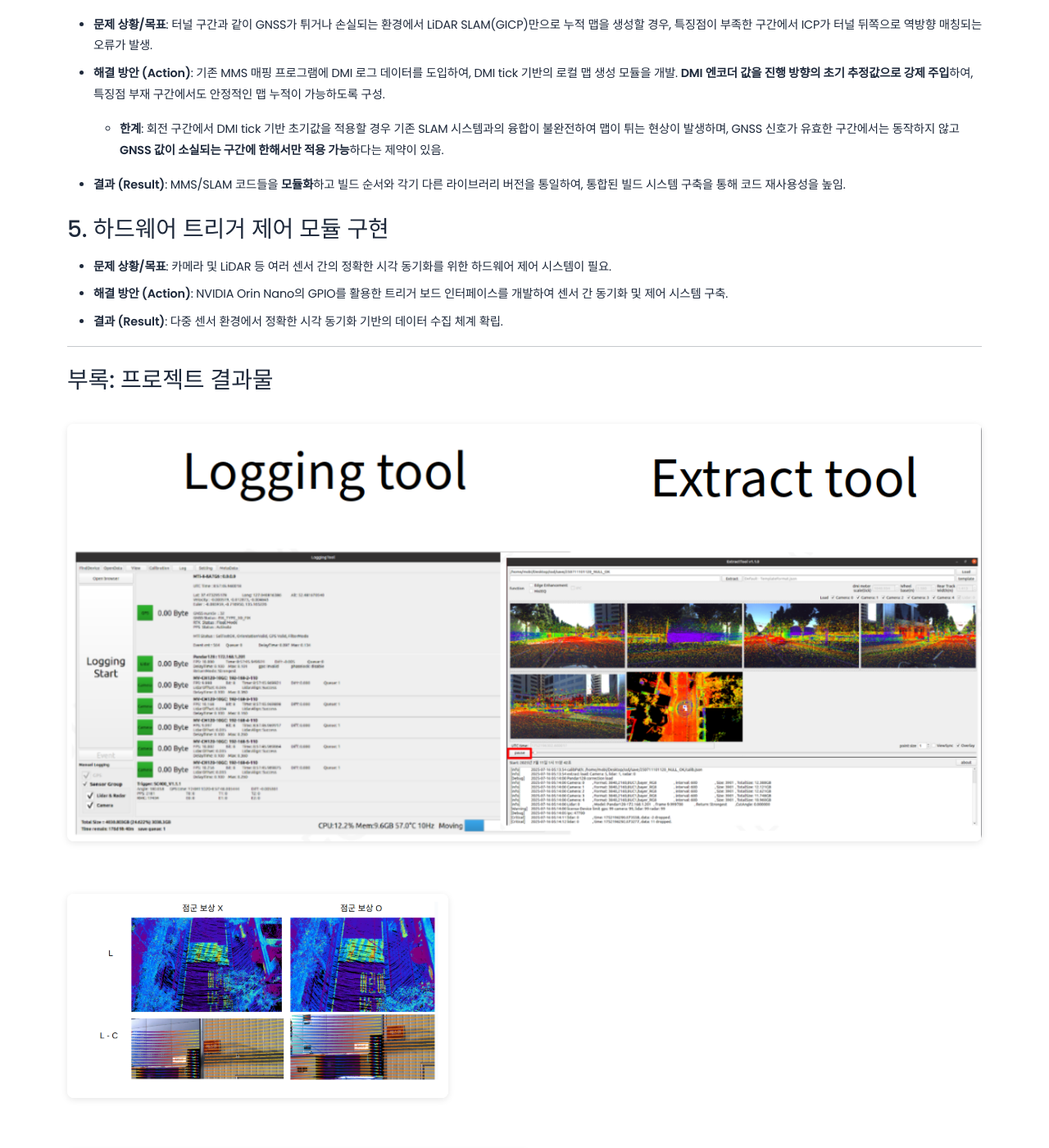
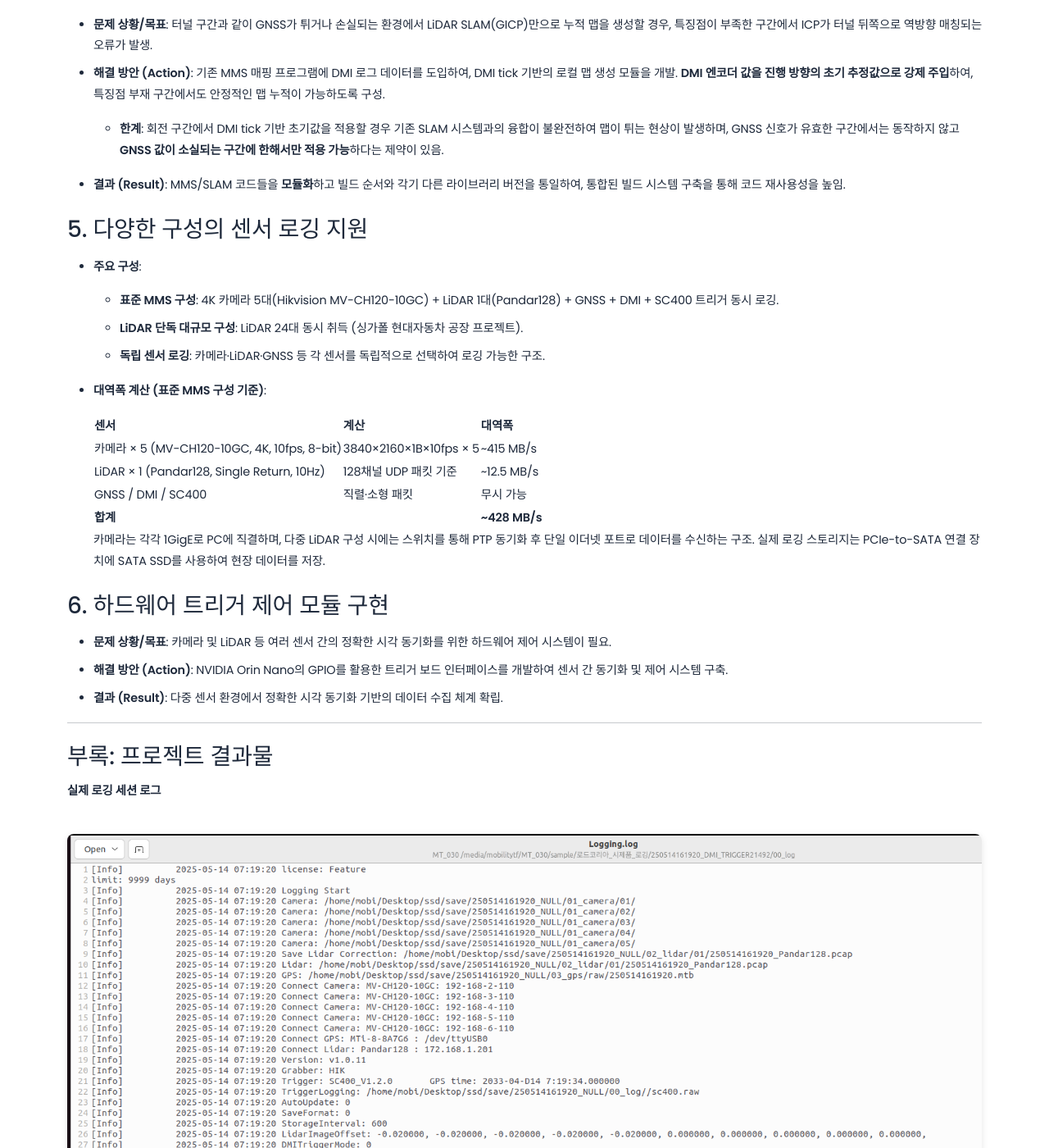
Before and after one commit to jinwoo-Sync/jinwoo-Sync.github.io, a Jekyll site: the page built from _projects/replica.md, in a window 1280 px wide and 1400 px high, scrolled down 1628 px. Shown: the whole window at 82% size. Built offline with Jekyll 4.4.1, drawn with Linux system fonts in a browser that asks for light colours; some of the changed text lies outside the part shown.

Commit message:
로깅 세션 및 대역폭 계산 부분 추가

```diff
--- a/_projects/replica.md
+++ b/_projects/replica.md
@@ -48,7 +48,25 @@ order: 5
   - **한계**: 회전 구간에서 DMI tick 기반 초기값을 적용할 경우 기존 SLAM 시스템과의 융합이 불완전하여 맵이 튀는 현상이 발생하며, GNSS 신호가 유효한 구간에서는 동작하지 않고 **GNSS 값이 소실되는 구간에 한해서만 적용 가능**하다는 제약이 있음.
 - **결과 (Result)**: MMS/SLAM 코드들을 **모듈화**하고 빌드 순서와 각기 다른 라이브러리 버전을 통일하여, 통합된 빌드 시스템 구축을 통해 코드 재사용성을 높임.
 
-### 5. 하드웨어 트리거 제어 모듈 구현
+### 5. 다양한 구성의 센서 로깅 지원
+
+- **주요 구성**:
+  - **표준 MMS 구성**: 4K 카메라 5대(Hikvision MV-CH120-10GC) + LiDAR 1대(Pandar128) + GNSS + DMI + SC400 트리거 동시 로깅.
+  - **LiDAR 단독 대규모 구성**: LiDAR 24대 동시 취득 (싱가폴 현대자동차 공장 프로젝트).
+  - **독립 센서 로깅**: 카메라·LiDAR·GNSS 등 각 센서를 독립적으로 선택하여 로깅 가능한 구조.
+
+- **대역폭 계산 (표준 MMS 구성 기준)**:
+
+  | 센서 | 계산 | 대역폭 |
+  |------|------|--------|
+  | 카메라 × 5 (MV-CH120-10GC, 4K, 10fps, 8-bit) | 3840×2160×1B×10fps × 5 | ~415 MB/s |
+  | LiDAR × 1 (Pandar128, Single Return, 10Hz) | 128채널 UDP 패킷 기준 | ~12.5 MB/s |
+  | GNSS / DMI / SC400 | 직렬·소형 패킷 | 무시 가능 |
+  | **합계** | | **~428 MB/s** |
+
+  카메라는 각각 1GigE로 PC에 직결하며, 다중 LiDAR 구성 시에는 스위치를 통해 PTP 동기화 후 단일 이더넷 포트로 데이터를 수신하는 구조. 실제 로깅 스토리지는 PCIe-to-SATA 연결 장치에 SATA SSD를 사용하여 현장 데이터를 저장.
+
+### 6. 하드웨어 트리거 제어 모듈 구현
 - **문제 상황/목표**: 카메라 및 LiDAR 등 여러 센서 간의 정확한 시각 동기화를 위한 하드웨어 제어 시스템이 필요.
 - **해결 방안 (Action)**: NVIDIA Orin Nano의 GPIO를 활용한 트리거 보드 인터페이스를 개발하여 센서 간 동기화 및 제어 시스템 구축.
 - **결과 (Result)**: 다중 센서 환경에서 정확한 시각 동기화 기반의 데이터 수집 체계 확립.
@@ -56,6 +74,11 @@ order: 5
 ---
 
 ### 부록: 프로젝트 결과물
+
+**실제 로깅 세션 로그**
+
+![](/assets/images/projects/replica/logging_log.png)
+*카메라 5대·LiDAR·GPS·SC400 트리거 동시 로깅 세션 초기화 로그*
 
 ![](/assets/images/projects/replica/system_diagram.png)
 
```
Also changed, not shown: other parts of _projects/replica.md (+1 -1 lines), assets/images/projects/replica/logging_log.png (added).
